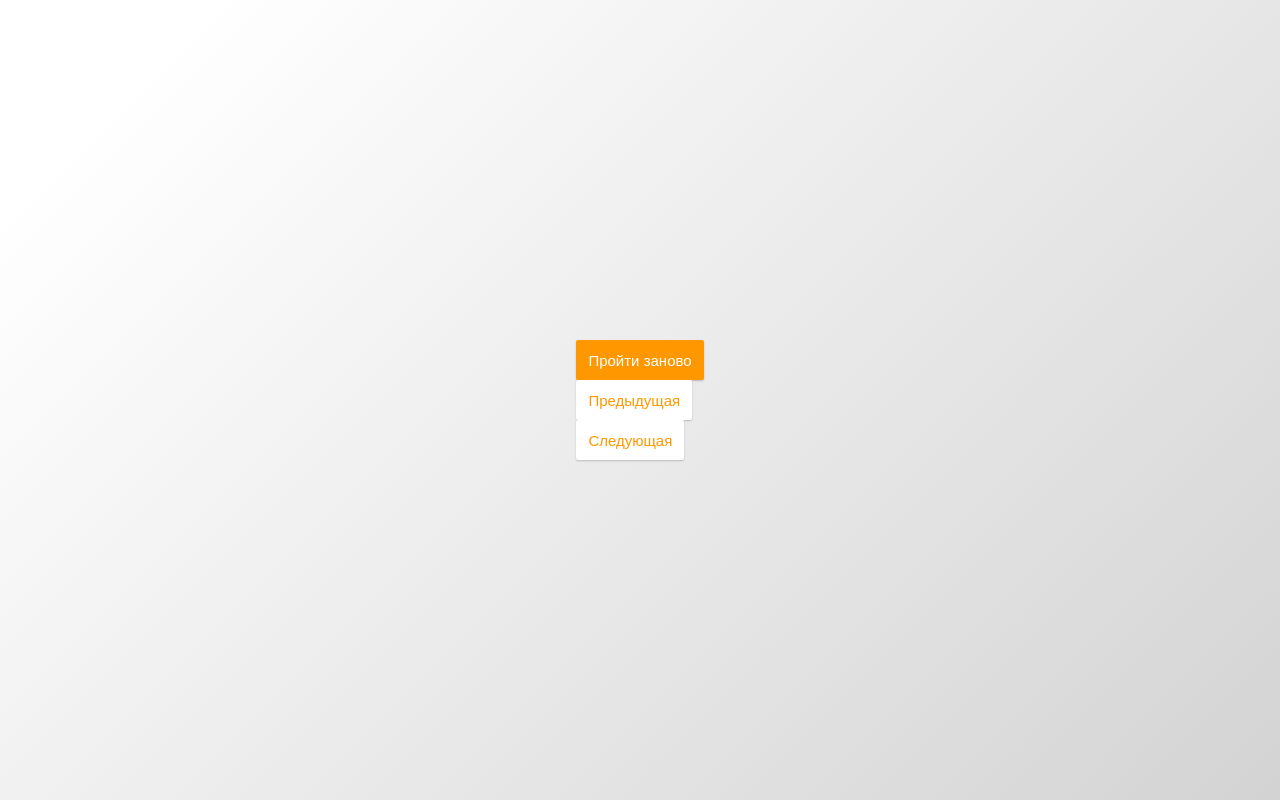
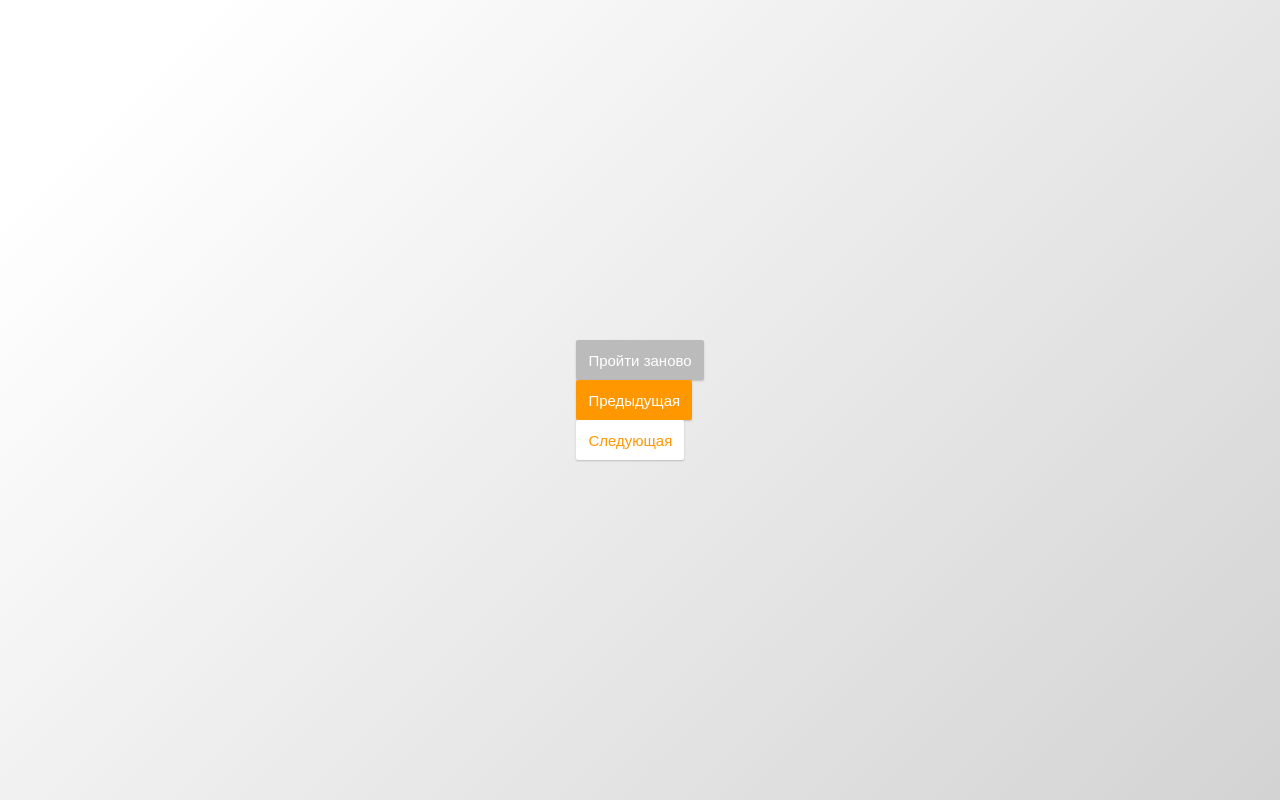
Before and after one commit to ASproduct1on/lun-task, a React (Create React App) app: page / in a window 1280 px wide. Built offline with nearby package versions, Linux system fonts and the light colour scheme.

Commit message:
fix: added disabled to button

```diff
--- a/src/components/button/Button.jsx
+++ b/src/components/button/Button.jsx
@@ -2,7 +2,10 @@ import React from "react";
 import "./button.css";
 
 const Button = ({ children, className, disabled, onClick }) => {
-  const classNames = `Button ${className}`;
+  const classNames = `Button ${className} ${
+    disabled ? "Button--disabled" : "Button--active"
+  }`;
+
   return (
     <div>
       <button className={classNames} disabled={disabled} onClick={onClick}>
--- a/src/components/button/button.css
+++ b/src/components/button/button.css
@@ -44,3 +44,17 @@
 .Button--primary:hover {
   background-color: #fdab31;
 }
+
+.Button--disabled {
+  pointer-events: none;
+  color: #fff;
+  background-color: #bbb;
+  cursor: default;
+}
+
+.Button--active {
+  flex: 0 1 auto;
+  overflow: hidden;
+  white-space: nowrap;
+  text-overflow: ellipsis;
+}
--- a/src/components/summary-screen/SummaryScreen.jsx
+++ b/src/components/summary-screen/SummaryScreen.jsx
@@ -18,8 +18,22 @@ const SummaryScreen = () => {
         </div>
       </div> */}
       <div className="card__button">
-        <Button className="Button Button--primary">Пройти заново</Button>
-        <Button className="">Предыдущая</Button>
+        <Button
+          onClick={() => {
+            console.log("URA");
+          }}
+          disabled
+        >
+          Пройти заново
+        </Button>
+        <Button
+          className="Button--primary"
+          onClick={() => {
+            console.log("URA");
+          }}
+        >
+          Предыдущая
+        </Button>
         <Button className="">Следующая</Button>
       </div>
     </div>
```
